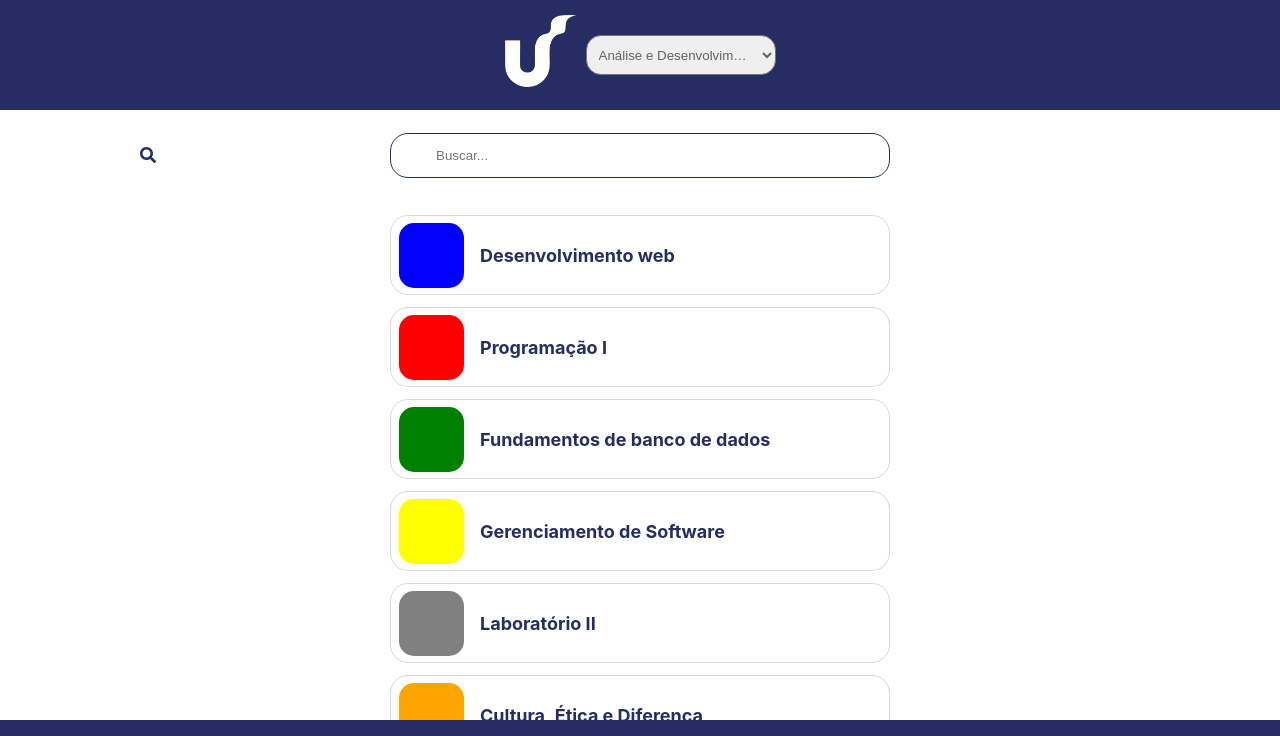
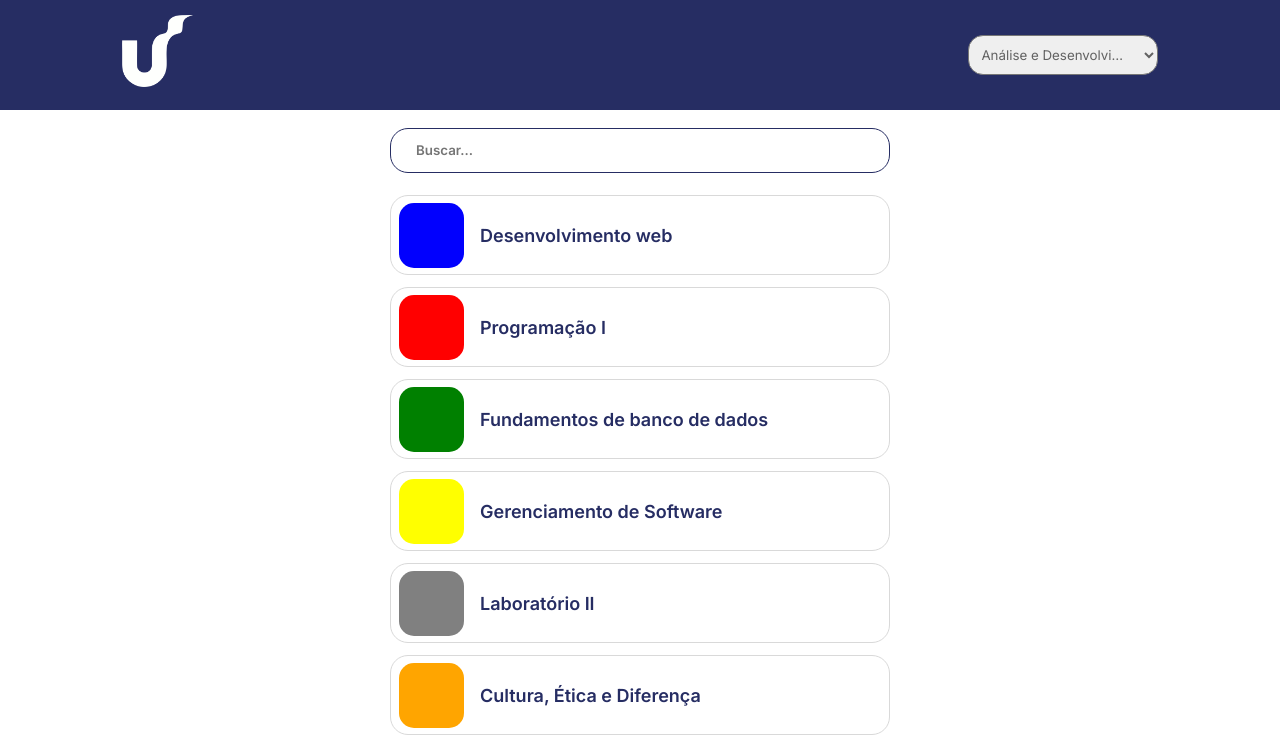
Before and after one commit to bBraian/unisinos-groups, a React (Create React App) app: page / in a window 1280 px wide. Shown: the top 736 px of the page. Built offline with nearby package versions, Linux system fonts and the light colour scheme.

Commit message:
adding swal and finishing some details

```diff
--- a/package.json
+++ b/package.json
@@ -10,6 +10,7 @@
     "react-dom": "^18.2.0",
     "react-icons": "^4.4.0",
     "react-scripts": "5.0.1",
+    "sweetalert2": "^11.4.26",
     "web-vitals": "^2.1.4"
   },
   "scripts": {
--- a/public/index.html
+++ b/public/index.html
@@ -5,6 +5,9 @@
     <link rel="icon" href="%PUBLIC_URL%/favicon.ico" />
     <meta name="viewport" content="width=device-width, initial-scale=1" />
     <meta name="theme-color" content="#000000" />
+    <link rel="preconnect" href="https://fonts.googleapis.com">
+<link rel="preconnect" href="https://fonts.gstatic.com" crossorigin>
+<link href="https://fonts.googleapis.com/css2?family=Inter:wght@400;600&display=swap" rel="stylesheet">
     <meta
       name="description"
       content="Web site created using create-react-app"
--- a/src/components/Body/index.js
+++ b/src/components/Body/index.js
@@ -1,6 +1,5 @@
 import React, { useState, useEffect } from "react";
 import './styles.css';
-import { FaSearch } from 'react-icons/fa';
 import GroupBox from "../GroupBox";
 import { grupos } from '../../data/groups.js';
 
@@ -13,12 +12,12 @@ function Body() {
     }, []);
 
     const filteredGroups = search.length > 0
-    ? groups.filter(group => group.text.includes(search))
+    ? groups.filter(group => group.text.toLowerCase().includes(search.toLowerCase()))
     : [];
     return (
         <div className="main">
             <div className="input-styled">
-                    <div className="icon"><FaSearch /></div>
+                {/* <div className="icon"><FaSearch /></div> */}
                 <input
                     type="text"
                     className="search-input"
@@ -45,7 +44,6 @@ function Body() {
                 </div>
             )}
 
-
         </div>
     );
 }
--- a/src/components/Body/styles.css
+++ b/src/components/Body/styles.css
@@ -1,5 +1,5 @@
 .main {
-    position: absolute;
+    /* position: absolute; */
     margin-top: 30px;
     width: 100%;
     display: flex;
@@ -17,7 +17,7 @@
     justify-content: center;
     align-items: center;
     z-index: 9;
-    height: 90px;
+    height: 80px;
     background-color: white;
 }
 
@@ -27,8 +27,11 @@
     padding: 4px 12px;
     position: absolute;
     box-sizing:border-box;
+    width: 100%;
+    display: flex;
+    justify-content: center;
     top:50%;
-    left:10%;
+    left: 10%;
     transform: translateY(-50%);
     color: #262D63;
 }
@@ -39,16 +42,18 @@
     height: 45px;
     border-radius: 18px;
     border: 1px solid #262D63;
-    padding: 0 45px;
+    padding: 0 25px;
+    font-family: 'Inter', sans-serif;
+    font-weight: 700;
 }
 
 .group-list {
     max-width: 500px;
     width: 80%;
-    min-height: 500px;
+    min-height: 75vh;
 /*     overflow-y: scroll; */
     z-index: 1;
-    margin-top: 75px;
+    margin-top: 55px;
     position: relative;
-    margin-bottom: 98px;
+    margin-bottom: 15px;
 }
--- a/src/components/Footer/index.js
+++ b/src/components/Footer/index.js
@@ -1,18 +1,33 @@
 import React from "react";
 import './styles.css';
-import { AiFillHeart } from 'react-icons/ai';
+import { FaHeart } from 'react-icons/fa';
 import { FaWhatsapp } from 'react-icons/fa';
+import Swal from 'sweetalert2';
 
 function Footer() {
+    function openSuportModal() {
+        Swal.fire({
+            title: 'Atenção',
+            text: 'Somente use o suporte para mandar novas cadeiras a serem adicionadas ou para relatar problemas, se não, não enche meu saco por favor, com amor, Braian',
+            icon: 'warning',
+            showCancelButton: true,
+            confirmButtonText: 'Sim',
+            cancelButtonText: 'Cancelar'
+        }).then((result) => {
+            if (result.isConfirmed) {
+                window.open("https://api.whatsapp.com/send?phone=5551996268989");
+            }
+        })
+    }
     return (
         <div className="footer">
-            <div className="text-footer">Feito com amor e ódio por Braian <AiFillHeart /></div>
-            <div className="whatsapp-link-footer">
+            <div className="text-footer">Feito com amor e ódio por Braian <FaHeart /></div>
+            <a className="whatsapp-link-footer" onClick={() => openSuportModal()}>
                 <div className="suport-button">
                     <div className="text-button">Suporte</div>
                     <div className="icon-button"><FaWhatsapp /></div>
                 </div>
-            </div>
+            </a>
         </div>
     );
 }
--- a/src/components/Footer/styles.css
+++ b/src/components/Footer/styles.css
@@ -1,13 +1,13 @@
 .footer {
-    position: fixed;
+    position: relative;
     width: 100%;
     height: 80px;
     background-color: #262d63;
-    bottom: 0;
     display: flex;
     justify-content: space-around;
     align-items: center;
     z-index: 9;
+    bottom: 0;
 }
 
 .text-footer {
@@ -15,7 +15,8 @@
     font-weight: bold;
     text-align: center;
     width: 55%;
-
+    font-family: 'Inter', sans-serif;
+    font-weight: 700;
 }
 
 .whatsapp-link-footer {
@@ -36,6 +37,12 @@
     align-items: center;
     text-align: center;
     border-radius: 18px;
+    cursor: pointer;
+    transition: all ease-in-out 0.2s;
+}
+
+.suport-button:hover {
+    background-color: #3e4688;
 }
 
 .icon-button {
@@ -44,5 +51,6 @@
 
 .text-button {
     color: white;
-    font-weight: bold;
+    font-weight: 700;
+    font-family: 'Inter', sans-serif;
 }
--- a/src/components/GroupBox/styles.css
+++ b/src/components/GroupBox/styles.css
@@ -23,5 +23,6 @@
     margin: 0 8px;
     font-size: large;
     color: #262D63;
-    font-weight: bold;
+    font-weight: 700;
+    font-family: 'Inter', sans-serif;
 }
--- a/src/components/Header/styles.css
+++ b/src/components/Header/styles.css
@@ -26,6 +26,15 @@
     justify-content: center;
 }
 
+@media (min-width: 600px) {
+    .header-align {
+        width: 75%;
+        margin: 0 auto;
+        justify-content: space-between;
+        /* justify-content: space-between; */
+    }
+}
+
 .unisinos-logo {
     width: 71px;
     margin: -8px 5px 0 0;
@@ -39,4 +48,6 @@
     padding: 0 8px;
     color: #626262;
     text-overflow: ellipsis;
+    font-family: 'Inter', sans-serif;
+    font-weight: 400;
 }
```
Also changed, not shown: 1 other file (tests, documents, lock files or other folders). Lines whose indentation alone changed are shown as unchanged.
